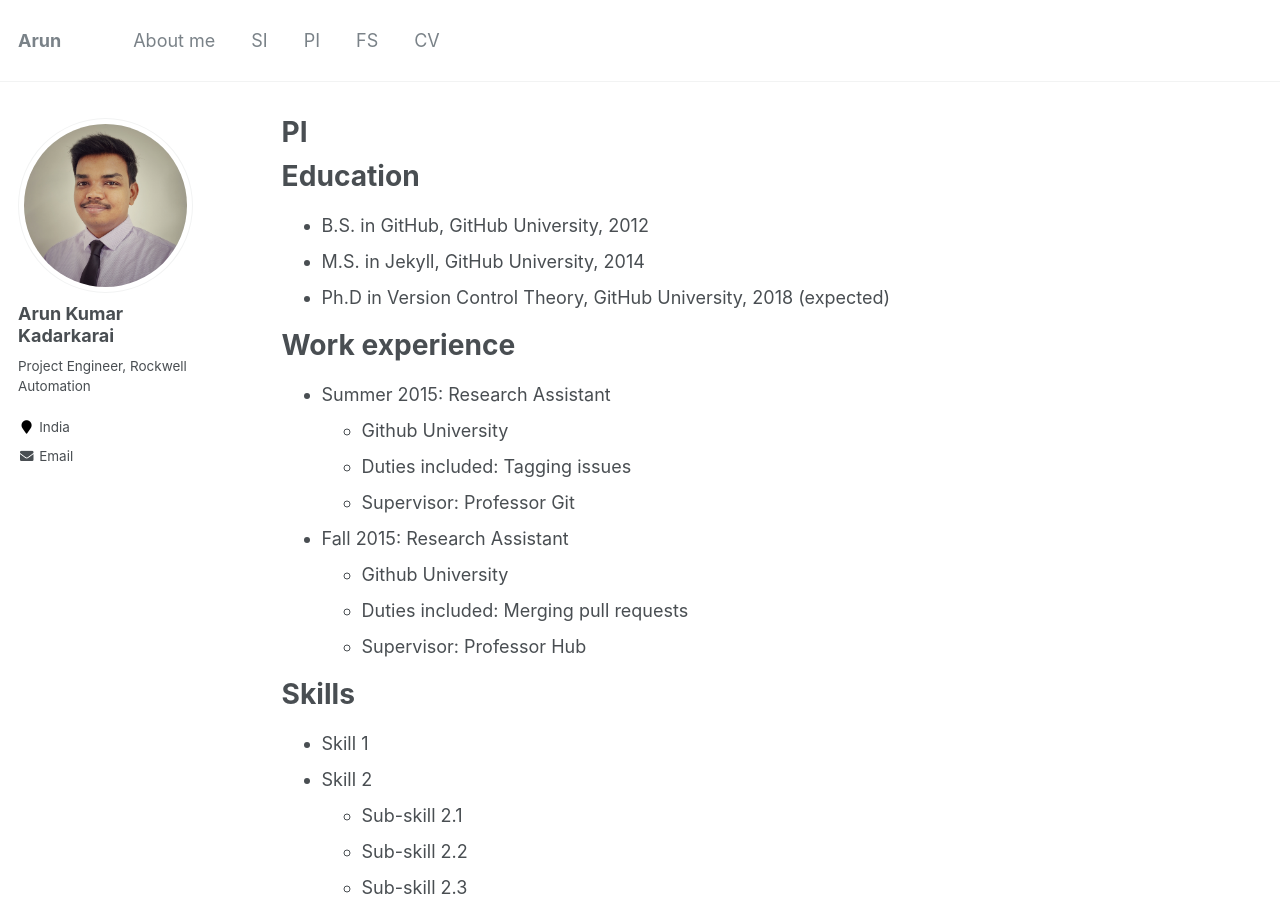
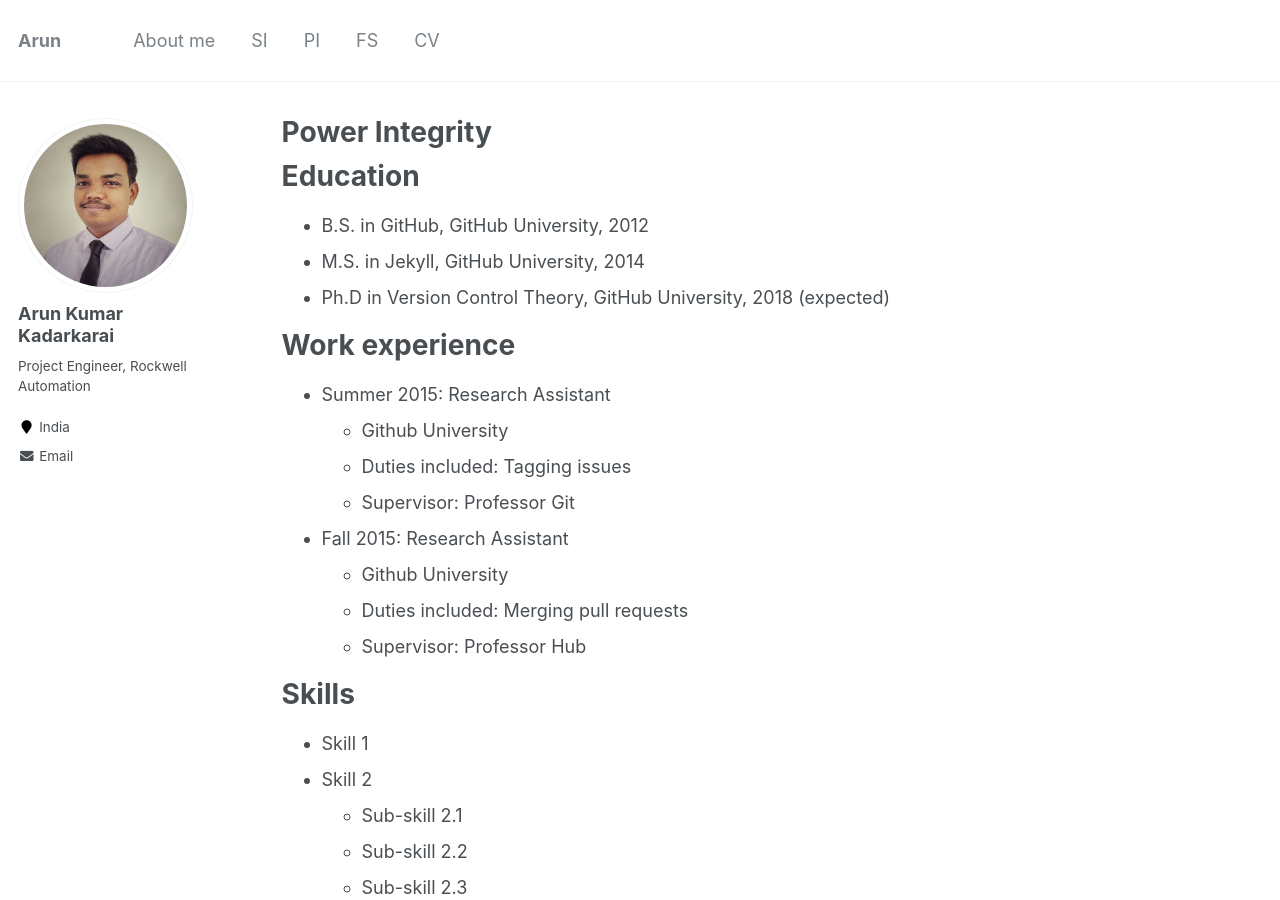
Before and after one commit to arunka97/arunka97.github.io, a Jekyll site: the page built from _pages/pi.md, in a window 1280 px wide and 900 px high. Built offline with Jekyll 4.4.1, drawn with Linux system fonts in a browser that asks for light colours.

Commit message:
Update pi.md

```diff
--- a/_pages/pi.md
+++ b/_pages/pi.md
@@ -1,6 +1,6 @@
 ---
 layout: archive
-title: "PI"
+title: "Power Integrity"
 permalink: /pi/
 author_profile: true
 redirect_from:
```
